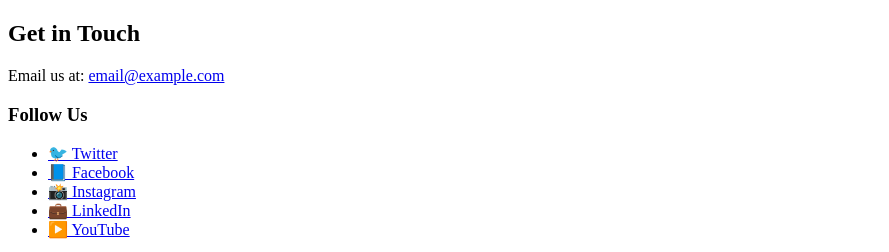
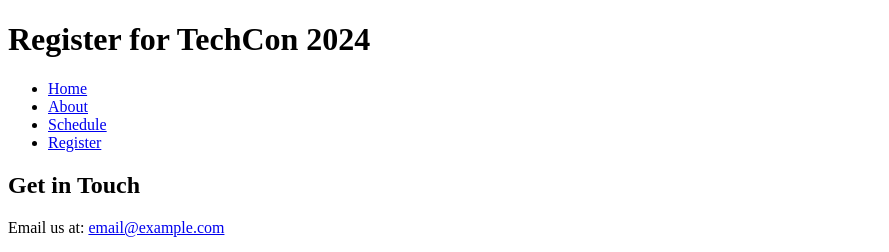
Before and after one commit to dev-baff/TechCon_HTML, a plain HTML site: page techcon_website/contact.html in a window 1280 px wide. Shown: the top 252 px of the page, without its empty margins (0-889 px from the left). Drawn offline with Linux system fonts and the light colour scheme.

Commit message:
Change made

```diff
--- a/techcon_website/contact.html
+++ b/techcon_website/contact.html
@@ -6,6 +6,17 @@
     <title>Contact Page</title>
 </head>
 <body>
+    <header>
+      <h1>Register for TechCon 2024</h1>
+      <nav>
+        <ul>
+          <li><a href="index.html" target="_blank">Home</a></li>
+          <li><a href="about.html" target="_blank">About</a></li>
+          <li><a href="schedule.html" target="_blank">Schedule</a></li>
+          <li><a href="register.html" target="_blank">Register</a></li>
+        </ul>
+      </nav>
+    </header>
     <main>
   <section>
     <h2>Get in Touch</h2>
```
